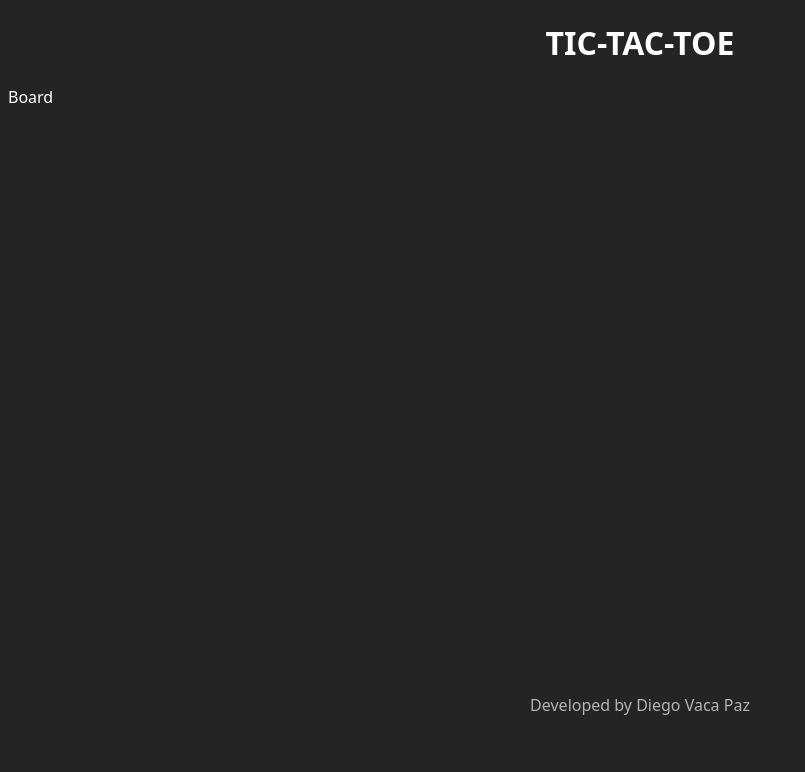
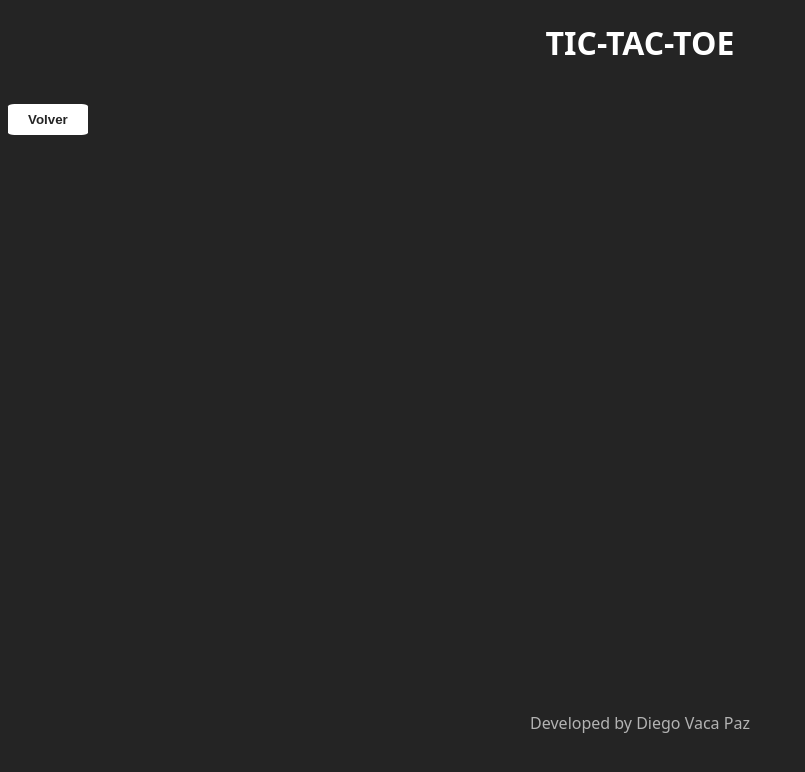
Before and after one commit to diegovacapaz/React_TIC-TAC-TOE, a React (Vite) app: page /game in a window 1280 px wide. Shown: the top 772 px of the page, without its empty margins (0-805 px from the left). Built offline with nearby package versions, Linux system fonts and the light colour scheme.

Commit message:
A button has been made on Board.jsx

```diff
--- a/src/App.jsx
+++ b/src/App.jsx
@@ -2,9 +2,9 @@
 import Footer from './components/Footer/Footer';
 import Navigator from './components/Navigator/Navigator';
 import RoutesComponent from "./routes/RoutesComponent";
+import { useNavigate } from "react-router-dom";
 
 function App() {
-
   return (
     <>
       <Navigator></Navigator>
@@ -13,7 +13,7 @@
       </main>
       <Footer></Footer>
     </>
-  )
+  );
 }
 
-export default App
+export default App;
--- a/src/components/Board/Board.jsx
+++ b/src/components/Board/Board.jsx
@@ -1,6 +1,15 @@
+import { useNavigate } from "react-router-dom";
+
 const Board = () => {
+    const navigate = useNavigate();
+
     return (
-        <div>Board</div>
+        <>
+            <section>
+
+            </section>
+            <button className="btn btn-white" type="button" onClick={()=> navigate("/")}>Volver</button>
+        </>
     )
 }
 
```
